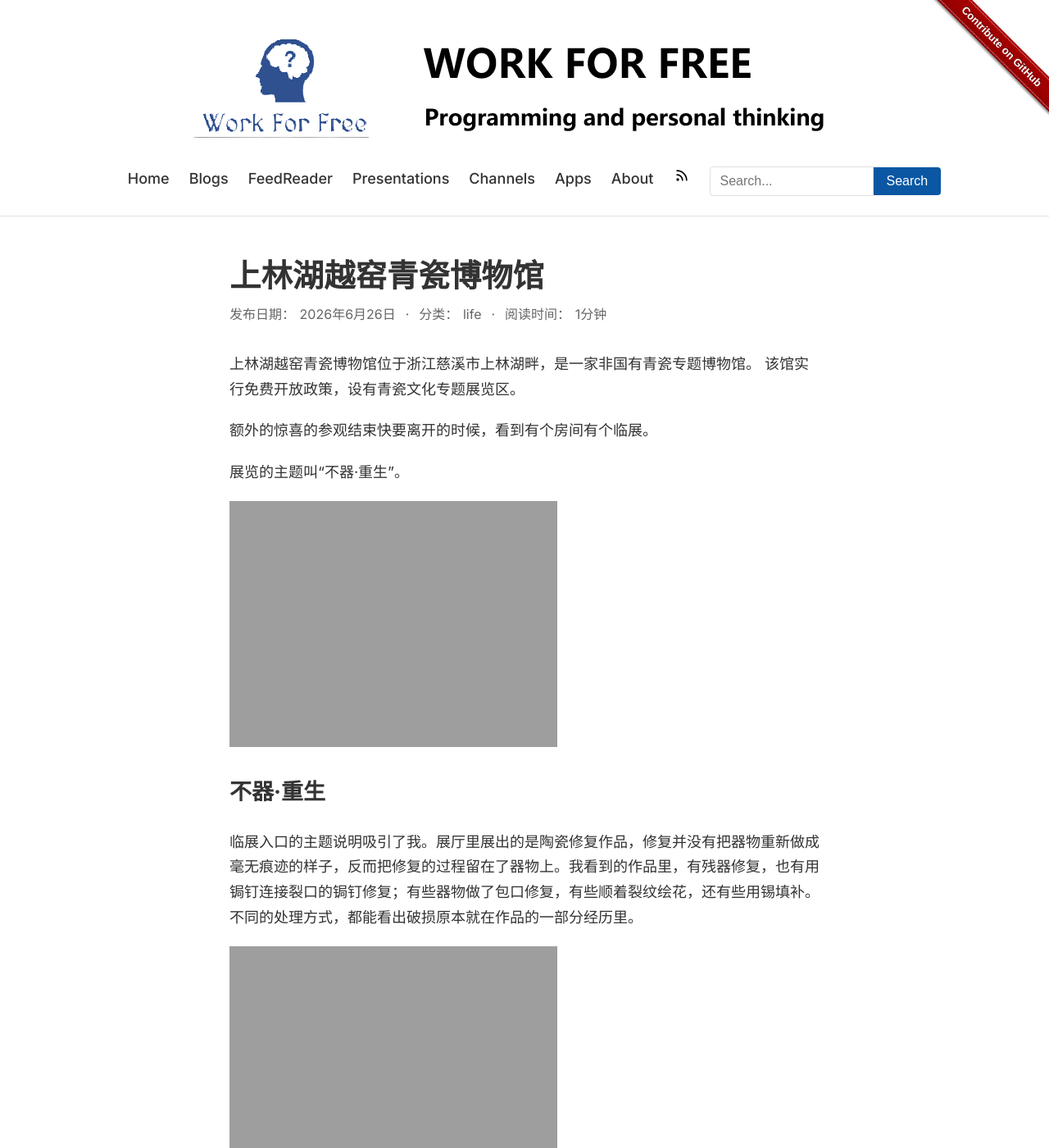
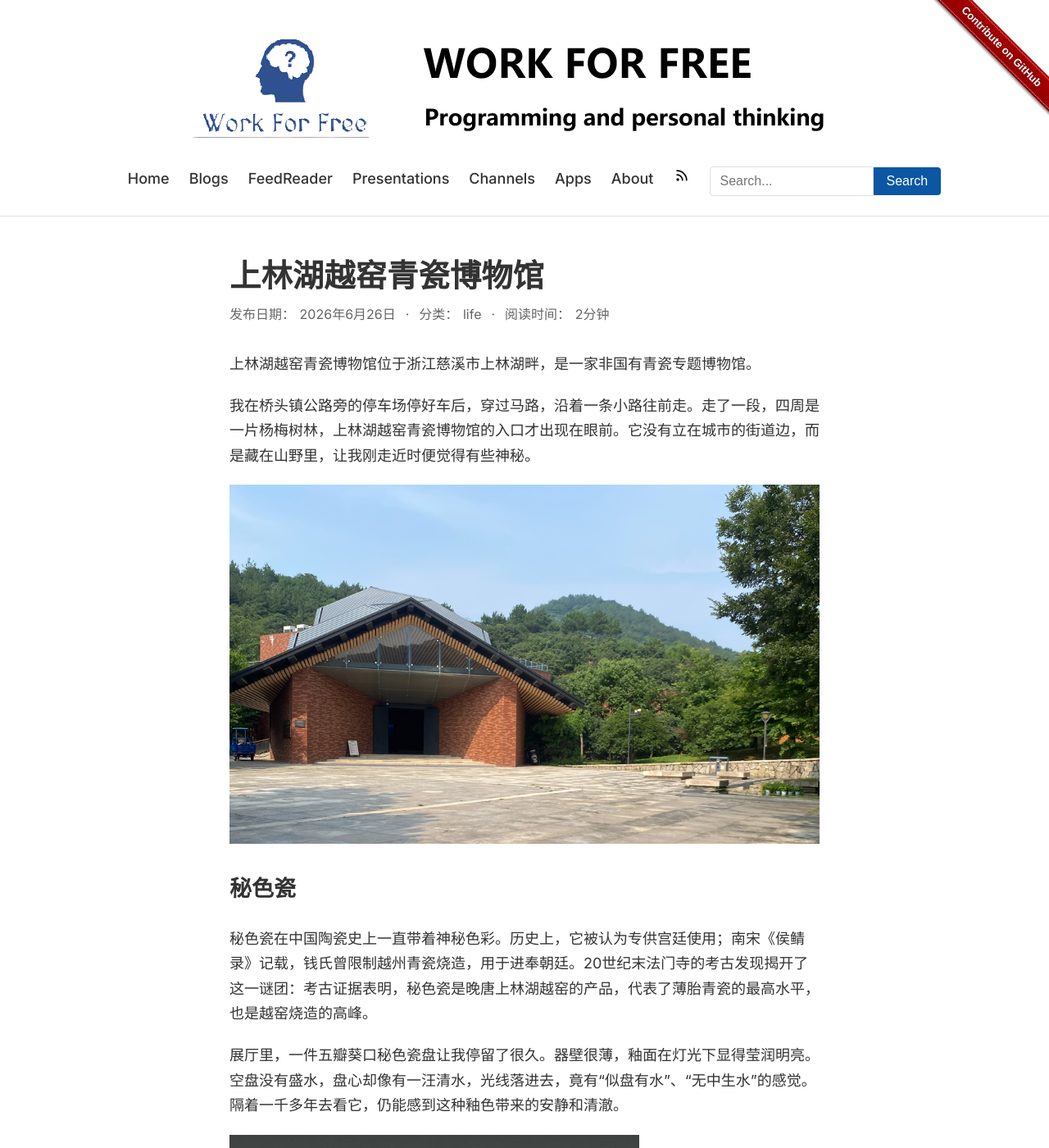
Before and after one commit to liuning0820/liuning0820.github.io, a Jekyll site: the page built from _posts/2026-06-26-慈溪市上林湖越窑青瓷博物馆.md, in a window 1280 px wide and 1400 px high. Shown: the whole window at 82% size. Built offline with Jekyll 4.4.1, drawn with Linux system fonts in a browser that asks for light colours; some of the changed text lies outside the part shown.

Commit message:
feat(上林湖越窑): 扩充博物馆文章内容并补充图片
- 增加秘色瓷专题章节，阐述其历史地位和美学特征
- 重写引言段落，补充到达博物馆的路线描写
- 调整"不器·重生"临展章节位置和表述逻辑
- 添加三张新图片：入口照片、五瓣葵口秘色瓷盘、"器残·见美"说明墙
- 完善文章结构，增强叙事连贯性和视觉呈现

```diff
--- a/_posts/2026-06-26-慈溪市上林湖越窑青瓷博物馆.md
+++ b/_posts/2026-06-26-慈溪市上林湖越窑青瓷博物馆.md
@@ -8,19 +8,32 @@ comments: true
 # 上林湖越窑青瓷博物馆
 
 上林湖越窑青瓷博物馆位于浙江慈溪市上林湖畔，是一家非国有青瓷专题博物馆。
-该馆实行免费开放政策，设有青瓷文化专题展览区。
 
-额外的惊喜的参观结束快要离开的时候，看到有个房间有个临展。
+我在桥头镇公路旁的停车场停好车后，穿过马路，沿着一条小路往前走。走了一段，四周是一片杨梅树林，上林湖越窑青瓷博物馆的入口才出现在眼前。它没有立在城市的街道边，而是藏在山野里，让我刚走近时便觉得有些神秘。
 
-展览的主题叫“不器·重生”。
+![入口]({{ site.url }}{{site.baseurl}}/images/2026-06-26-上林湖越窑-01.png)
+
+## 秘色瓷
+
+秘色瓷在中国陶瓷史上一直带着神秘色彩。历史上，它被认为专供宫廷使用；南宋《侯鲭录》记载，钱氏曾限制越州青瓷烧造，用于进奉朝廷。20世纪末法门寺的考古发现揭开了这一谜团：考古证据表明，秘色瓷是晚唐上林湖越窑的产品，代表了薄胎青瓷的最高水平，也是越窑烧造的高峰。
+
+展厅里，一件五瓣葵口秘色瓷盘让我停留了很久。器壁很薄，釉面在灯光下显得莹润明亮。空盘没有盛水，盘心却像有一汪清水，光线落进去，竟有“似盘有水”、“无中生水”的感觉。隔着一千多年去看它，仍能感到这种釉色带来的安静和清澈。
+
+![五瓣葵口秘色瓷盘]({{ site.url }}{{site.baseurl}}/images/2026-06-26-上林湖越窑-07.png)
+
+秘色瓷的辉煌主要停留在晚唐、五代和北宋早期。它曾是越窑烧造的高峰，后来却随着越窑整体的衰落而消失。看着眼前这些保存下来的器物，会觉得它们的美并没有消失，但创造这种美的技艺和日常，却已经断在了历史里。这种断裂感让我有些伤感。
+
+临近离开时，我在一楼展厅意外发现了一个临展。展览的主题叫“不器·重生”。
 
 ![“不器·重生”陶瓷修复作品展入口]({{ site.url }}{{site.baseurl}}/images/2026-06-26-上林湖越窑-01.jpg)
 
 ## 不器·重生
 
-临展入口的主题说明吸引了我。展厅里展出的是陶瓷修复作品，修复并没有把器物重新做成毫无痕迹的样子，反而把修复的过程留在了器物上。我看到的作品里，有残器修复，也有用锔钉连接裂口的锔钉修复；有些器物做了包口修复，有些顺着裂纹绘花，还有些用锡填补。不同的处理方式，都能看出破损原本就在作品的一部分经历里。
+这个展厅里展出的是陶瓷修复作品，修复并没有把器物重新做成毫无痕迹的样子，反而把修复的过程留在了器物上。我看到的作品里，有残器修复，也有用锔钉连接裂口的锔钉修复；有些器物做了包口修复，有些顺着裂纹绘花，还有些用锡填补。不同的处理方式都保留了破损的痕迹，也让人看见器物经历过的变化。
 
 ![锔瓷工艺五步骤]({{ site.url }}{{site.baseurl}}/images/2026-06-26-上林湖越窑-03.jpg)
+
+![“器残·见美”说明墙]({{ site.url }}{{site.baseurl}}/images/2026-06-26-上林湖越窑-06.jpg)
 
 展览的说明文字谈到修复、传承、手工劳动、身体经验和个体创造力，也谈到自然与不确定性。看这些说明时，我想到修复并不是把旧物简单恢复到原来的状态。面对同一件有裂痕的器物，修复者需要用手判断，也要接受裂纹、材料和结果都不完全受控。锔钉、包口、绘花和锡填补留下的差异，让每件作品都有自己的处理痕迹。
 
@@ -28,6 +41,6 @@ comments: true
 
 ![包口修复的青瓷器]({{ site.url }}{{site.baseurl}}/images/2026-06-26-上林湖越窑-04.jpg)
 
-展览还介绍了“授业、传技、研习、展示、游学、共享”等活动。它们让修复不只发生在展柜里，也和学习、传授、交流有关。参观快结束时才偶然看到这个临展，反而让我在离开前又多停留了一会儿。最后看到展览的结束语，我又回头看了一遍那些带着裂痕和修补痕迹的器物，才离开展厅。
+展览还介绍了修复专家们组织的“授业、传技、研习、展示、游学、共享”等活动。它们让修复不只发生在展柜里，也和学习、传授、交流有关。最后看到展览的结束语，我又回头看了一遍那些带着裂痕和修补痕迹的器物，才不舍地离开展厅。
 
 ![“不器·重生”展览结束语]({{ site.url }}{{site.baseurl}}/images/2026-06-26-上林湖越窑-05.jpg)
```
Also changed, not shown: images/2026-06-26-上林湖越窑-01.png (added), images/2026-06-26-上林湖越窑-07.png (added), 1 other file.
